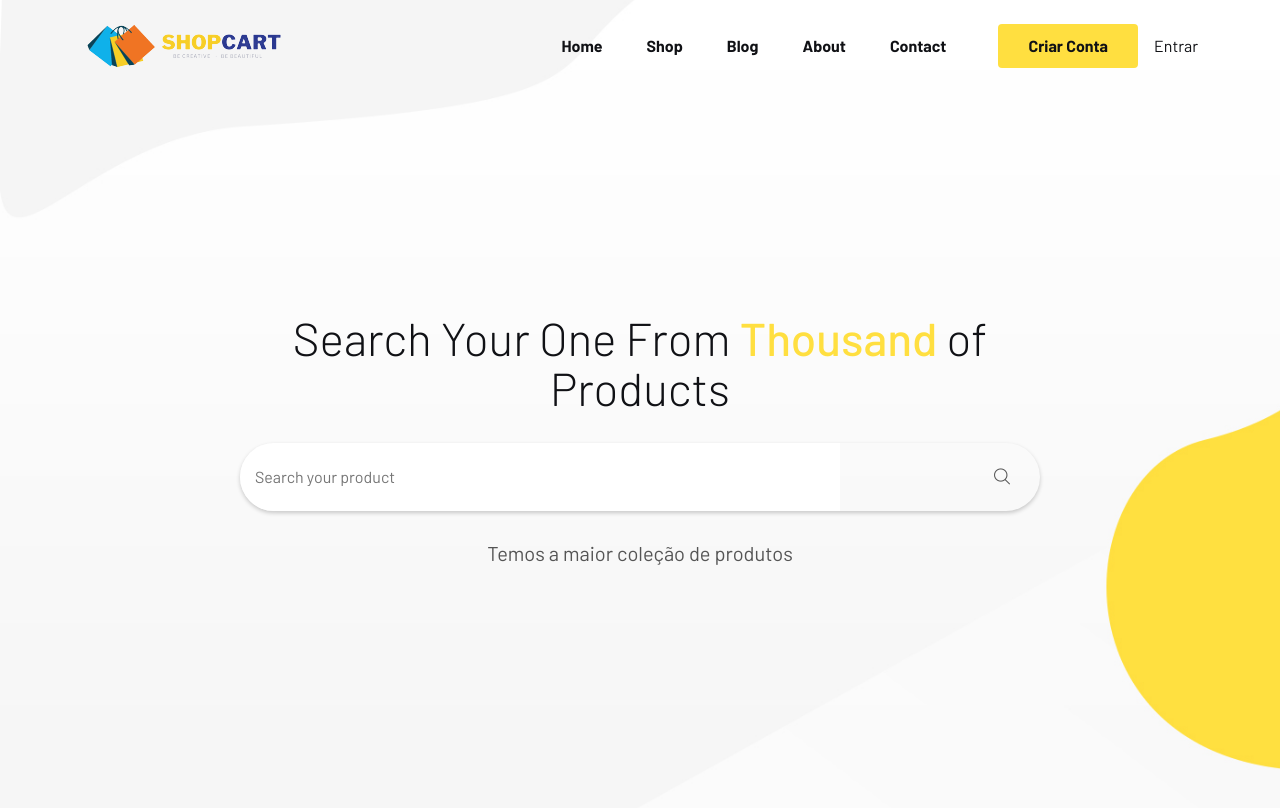
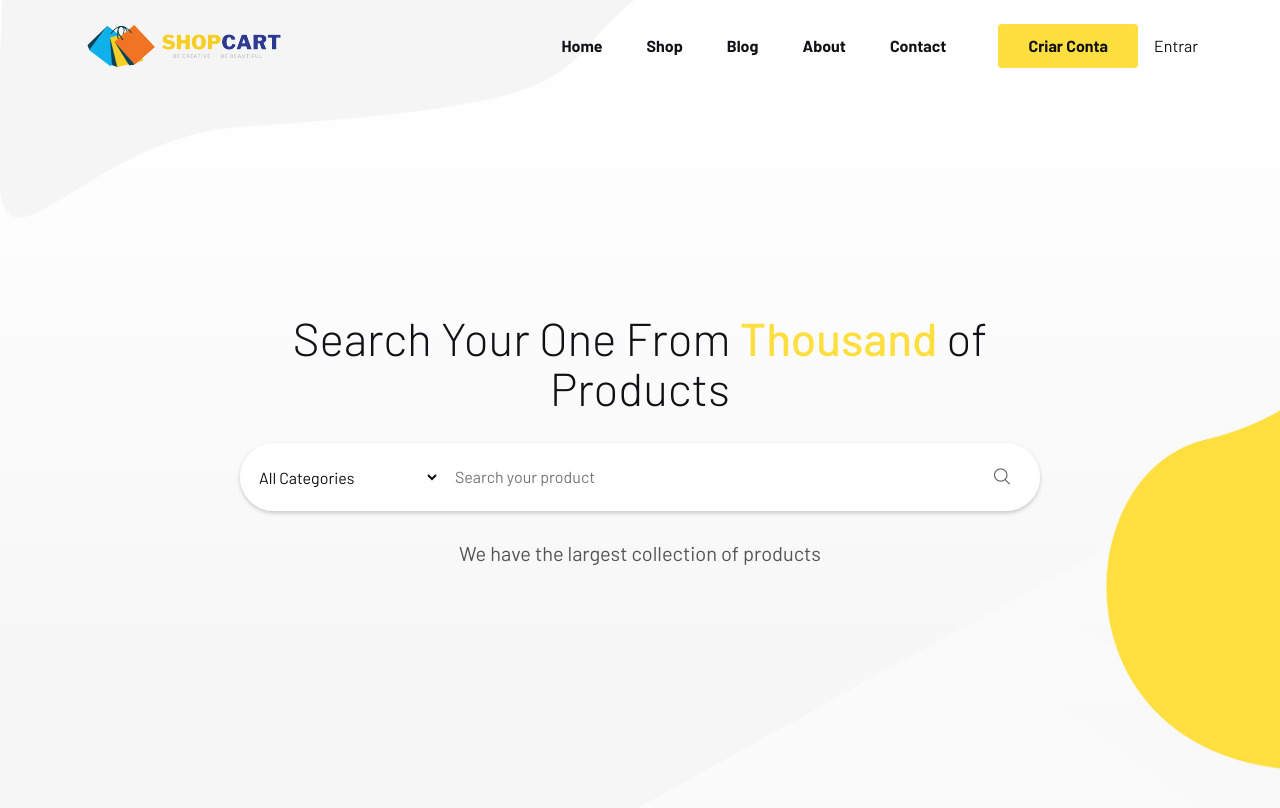
Before and after one commit to jRicardoAFS/E-Commerce, a React (Vite) app: page / in a window 1280 px wide. Shown: the top 808 px of the page. Built offline with nearby package versions, Linux system fonts and the light colour scheme.

Commit message:
add selected category

```diff
--- a/src/Home/Banner.jsx
+++ b/src/Home/Banner.jsx
@@ -1,11 +1,12 @@
 import React, { useState } from 'react'
 import productData from '../products.json'
 import { Link } from 'react-router-dom';
+import SelectedCategory from '../components/SelectedCategory';
 
 const title = (
     <h2>Search Your One From <span>Thousand</span> of Products</h2>
 )
-const description = "Temos a maior coleção de produtos"
+const description = "We have the largest collection of products"
 const bannerList = [
     {
         iconName: "icofont-users-alt-4",
@@ -37,7 +38,8 @@
             <div className="container">
                 <div className="banner-content">
                     {title}
-                    <form action="">
+                    <form>
+                        <SelectedCategory select={"all"}/>
                         <input
                             type="text"
                             name='search'
--- /dev/null
+++ b/src/components/SelectedCategory.jsx
@@ -0,0 +1,72 @@
+import React from 'react'
+
+const SelectedCategory = (select) => {
+    return (
+        <select>
+            <option value="all">All Categories</option>
+            <option value="electronics">Electronics</option>
+            <option value="computer">Computer</option>
+            <option value="smart-home">Smart Home</option>
+            <option value="automotive">Automotive</option>
+            <option value="baby">Baby</option>
+            <option value="beauty">Beauty</option>
+            <option value="personal-care">Personal Care</option>
+            <option value="butcher-shop">Butcher Shop</option>
+            <option value="cafe">Cafe</option>
+            <option value="charity-2">Charity</option>
+            <option value="church">Church</option>
+            <option value="clinic">clinic</option>
+            <option value="college">College</option>
+            <option value="conference">Conference</option>
+            <option value="construction">Construction</option>
+            <option value="corona-virus">Corona Virus</option>
+            <option value="corporate">Corporate</option>
+            <option value="covid19">Covid19</option>
+            <option value="digital-products">Digital Products</option>
+            <option value="doctors">doctors</option>
+            <option value="ecological">Ecological</option>
+            <option value="education">Education</option>
+            <option value="entertainment">Entertainment</option>
+            <option value="environment">Environment</option>
+            <option value="environmental">Environmental</option>
+            <option value="events">Events</option>
+            <option value="fitness">Fitness</option>
+            <option value="food-shop">Food Shop</option>
+            <option value="free">Free</option>
+            <option value="gym">Gym</option>
+            <option value="halloween">Halloween</option>
+            <option value="health">health</option>
+            <option value="healthcare">healthcare</option>
+            <option value="learnpress">learnpress</option>
+            <option value="meat-shop">Meat Shop</option>
+            <option value="medical">medical</option>
+            <option value="medical-prevention">Medical Prevention</option>
+            <option value="meetup">Meetup</option>
+            <option value="mobile-apps">Mobile Apps</option>
+            <option value="music">Music</option>
+            <option value="news">News</option>
+            <option value="nonprofit">Nonprofit</option>
+            <option value="onepage">Onepage</option>
+            <option value="online-course">Online Course</option>
+            <option value="personal-blog">Personal Blog</option>
+            <option value="portfolio">Portfolio</option>
+            <option value="pregnancy">pregnancy</option>
+            <option value="premium">premium</option>
+            <option value="psd">psd</option>
+            <option value="religion">Religion</option>
+            <option value="restaurants">Restaurants</option>
+            <option value="school">School</option>
+            <option value="seo">SEO</option>
+            <option value="software">Software</option>
+            <option value="startups">Startups</option>
+            <option value="university">University</option>
+            <option value="vcard">Vcard</option>
+            <option value="woocommerce">WooCommerce</option>
+            <option value="yoga">Yoga</option>
+            <option value="magazine">Magazine</option>
+            <option value="event-wordpress">Event</option>
+        </select>
+    )
+}
+
+export default SelectedCategory
```
